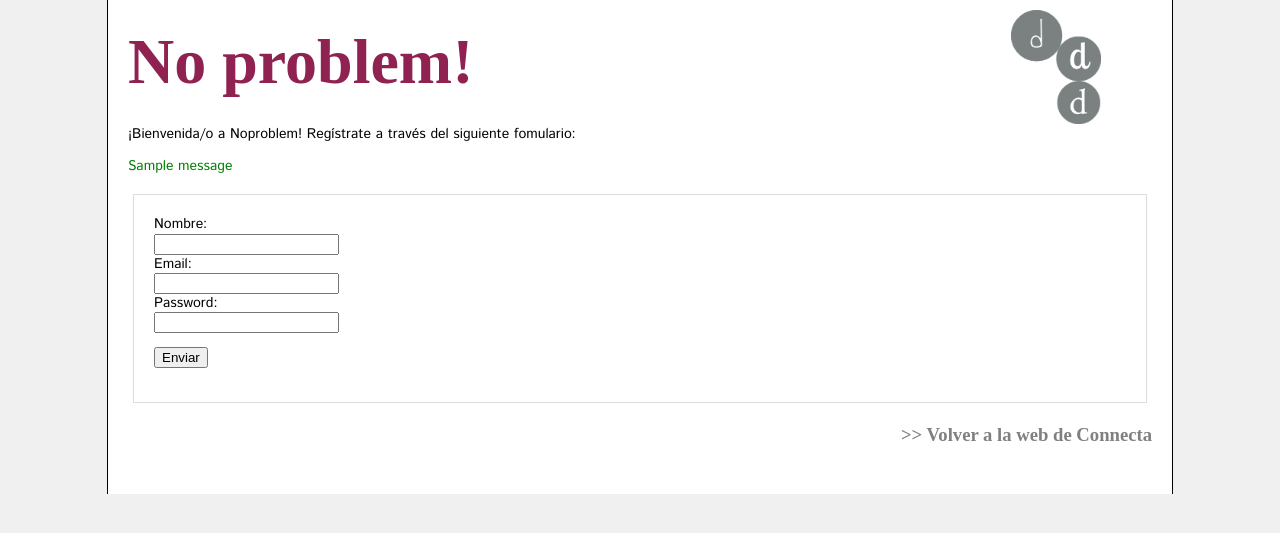
After one commit to guigarfr/noproblem, a Django app: template site/noproblem/noproblem/problems/templates/registro.html in a window 1280 px wide. The commit adds this page. Shown: the top 533 px of the page. Run offline with Django 3.2, Linux system fonts and the light colour scheme; the template is opened without the code that fills it, so the values that code supplies are empty, except form fields; tables that the repository leaves empty hold one stand-in row (values such as "Sample post"); one stand-in notice (Sample message) is shown; form fields are guessed from the names that the template uses; parts of the project's set-up code (start-up, migrations or seed data) failed here and were passed over; some web fonts are replaced.

Commit message:
formulario de registro
Hemos creado forms.py, una vista por defecto y la template registro.html

```diff
--- a/site/noproblem/noproblem/accounts/views.py
+++ b/site/noproblem/noproblem/accounts/views.py
@@ -27,4 +27,5 @@ def login_user(request):
 
 def logout_user(request):
     auth.logout(request)
-    # Redirect to a success page.
+    redirect_to = request.REQUEST.get('next', '')
+    return HttpResponseRedirect(redirect_to)
--- /dev/null
+++ b/site/noproblem/noproblem/problems/templates/registro.html
@@ -0,0 +1,65 @@
+{% extends "base0_problems.html" %}
+
+{% block title %}No problem{% endblock %}
+
+{% block contentbase %}
+<br>
+¡Bienvenida/o a Noproblem! Regístrate a través del siguiente fomulario:
+<p>
+	{% if messages %}
+		{% for message in messages %}
+			{% if 'success' in message.tags %}
+				<p style="color: green;">
+				{{ message }}
+			{% else %}
+				<p style="color: red;">
+				{{ message }}
+			{% endif %}
+			</p>
+		{% endfor %}
+	{% endif %}
+
+{% if form.errors %}
+<br>
+<p style="color: red;">
+Hay error{{ form.errors|pluralize:",es" }} en el formulario. Corrígelo{{ form.errors|pluralize:",s" }}.
+</p>
+{% endif %}
+
+<form id="pos_form" action="" method="post">
+
+<div id="cuadro">
+{% csrf_token %}
+    {{ form.non_field_errors }}
+    <div class="fieldWrapper">
+        {{ form.nombre.label }}:
+        {% for error in form.nombre.errors %}
+        	**{{ error|escape }}
+        {% endfor %}<br />
+        {{ form.nombre }}<br />
+    </div>
+    <div class="fieldWrapper">
+
+        {{ form.email.label }}:
+        {% for error in form.email.errors %}
+        	**{{ error|escape }}
+        {% endfor %}<br />
+        {{ form.email }}
+
+    </div>
+    <div class="fieldWrapper">
+        {{ form.password.label }}:
+        {% for error in form.password.errors %}
+        	**{{ error|escape }}
+        {% endfor %}<br />
+        {{ form.password|escape }}<br />
+    </div>
+    <p><input type="submit" value="Enviar" /></p>
+
+</div>
+</form>
+
+
+
+
+{% endblock %}
--- a/site/noproblem/noproblem/problems/urls.py
+++ b/site/noproblem/noproblem/problems/urls.py
@@ -19,6 +19,7 @@ urlpatterns = patterns('',
                        # ex: /problems/tree/
                        url(r'^tree/(?P<poll_id>\d+)/$', views.tree),
                        url(r'^bienvenida/$', views.bienvenida, name='bienvenida'),
+                       url(r'^registro/$', views.registro, name='resgistro'),
 )
 
 #urlpatterns = patterns('',
--- a/site/noproblem/noproblem/problems/views.py
+++ b/site/noproblem/noproblem/problems/views.py
@@ -1,6 +1,7 @@
 # Create your views here.
 from noproblem.accounts.models import UserProfile
 from noproblem.problems.models import Problem, Solves, Area
+from noproblem.problems.forms import *
 from django.http import HttpResponse, HttpResponseRedirect
 from django.template import Context, loader
 from django.db.models import F, Count
@@ -415,3 +416,7 @@ def bienvenida(request):
 					 'colores_cuadros': ('#FA8072','#BDB76B','#4682B4','#F4A460'),
 					 })
 	return render(request, 'bienvenida.html', context)
+
+def registro(request):
+	form=RegistroUsuario()
+	return render(request, 'registro.html', {'form': form})
--- a/site/noproblem/noproblem/templates/base_problems.html
+++ b/site/noproblem/noproblem/templates/base_problems.html
@@ -10,7 +10,7 @@
   <li><a href=""> Categoría: {{ cat.name }} </a></li>
   <li><a href=""> Puntos: {{ user.get_profile.credits }} </a></li>
   <li><a href="/problems/tree/{{ cat.id }}"> Árbol </a></li>
-  <li><a href=""> Log Out </a></li>
+  <li><a href="/accounts/logout?next=/problems/bienvenida/"> Log Out </a></li>
   <li><a href="/problems/user_detail"> Usuario {{ user.get_profile.user.username }} @{% now "jS F Y H:i:s" %} </a></li>
 </ul>
 {% else %}
@@ -23,7 +23,7 @@
     {% endfor %}
     </ul></li>
   <li><a href=""> Puntos: {{ user.get_profile.credits }} </a></li>
-  <li><a href=""> Log Out </a></li>
+  <li><a href="/accounts/logout?next=/problems/bienvenida/"> Log Out </a></li>
   <li><a href="/problems/user_detail"> Usuario {{ user.get_profile.user.username }} @{% now "jS F Y H:i:s" %} </a></li>
 </ul>
 {% endif %}
```
Also changed, not shown: site/noproblem/noproblem/problems/forms.py (+8 -0 lines).
